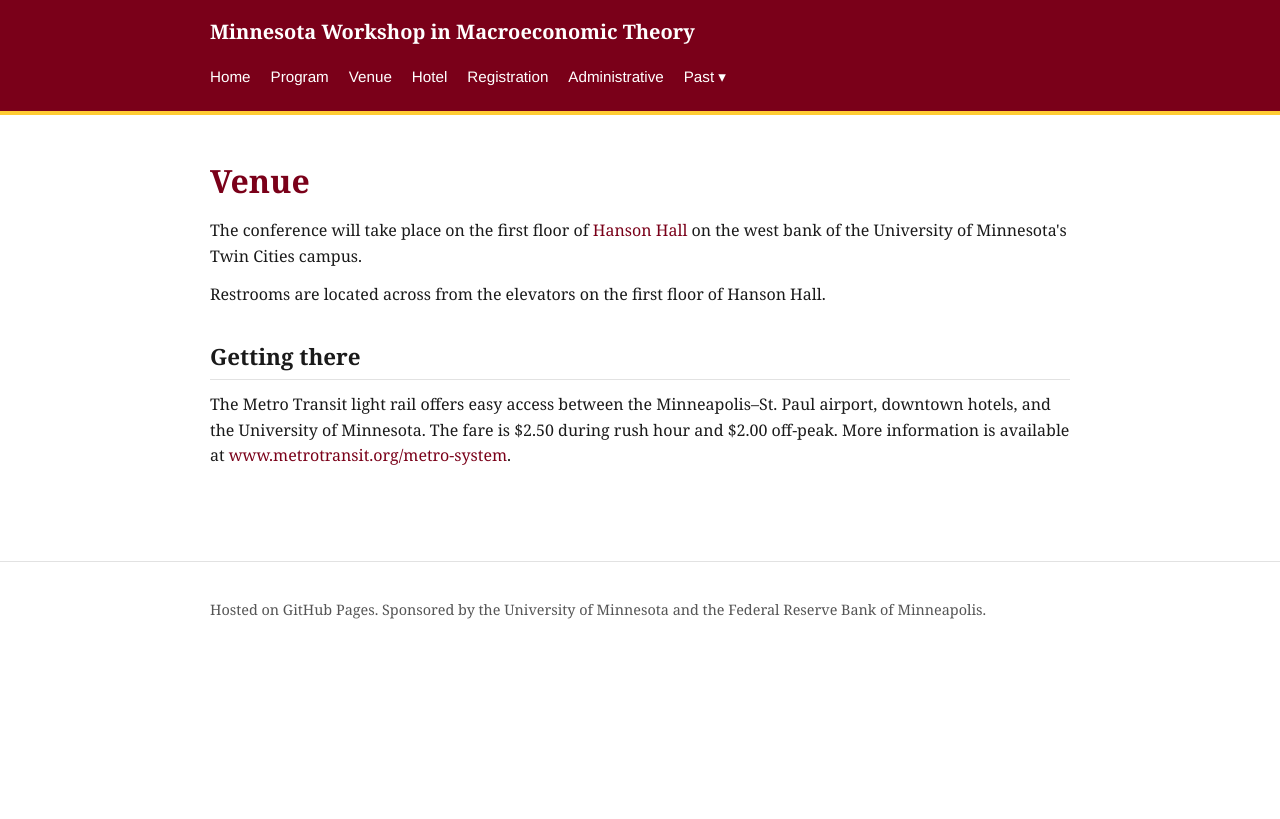
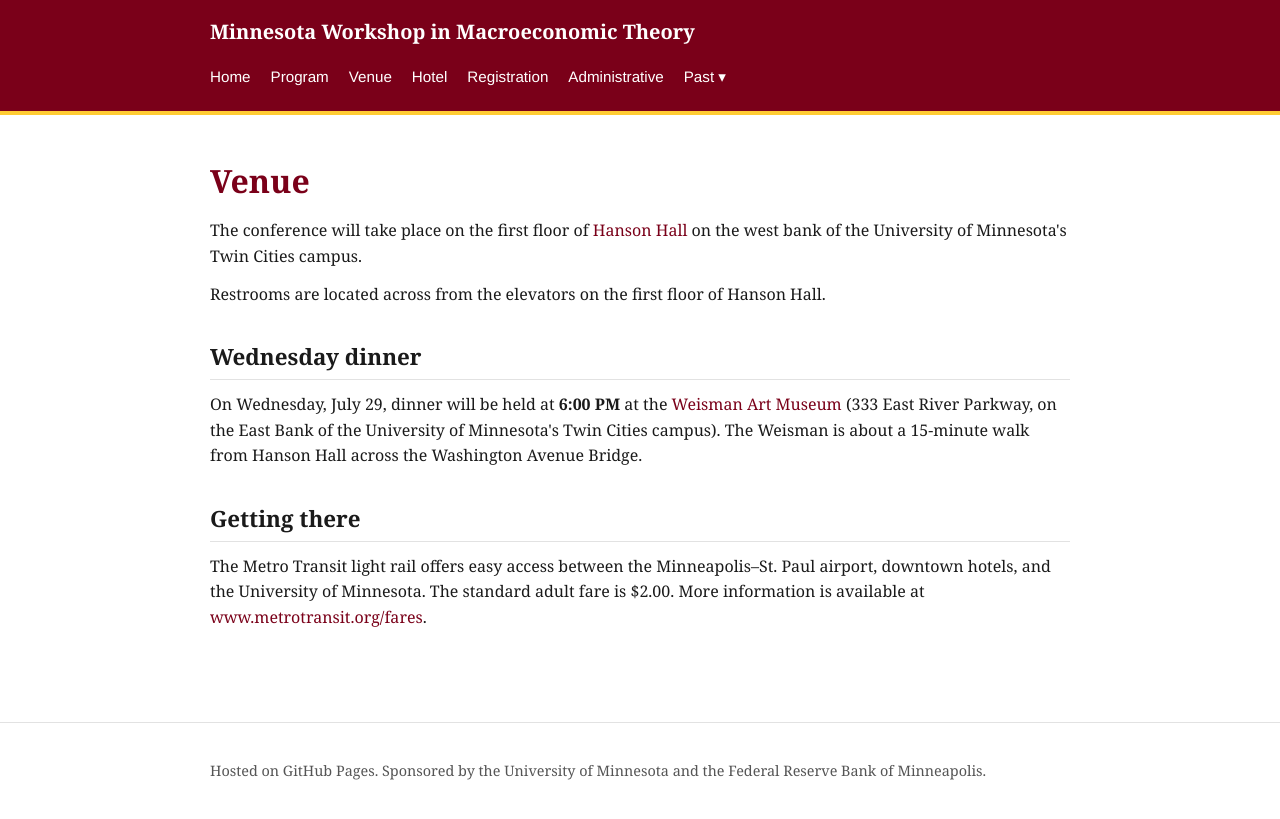
Before and after one commit to mnmacro/mnmacro.github.io, a Jekyll site: the page built from venue.md, in a window 1280 px wide. Shown: the top 819 px of the page. Built offline with Jekyll 4.4.1, drawn with Linux system fonts in a browser that asks for light colours.

Commit message:
Update venue details and refresh stale info
- Wednesday: change 5:30pm Reception to 6:00pm Dinner at the Weisman Art
  Museum on the program; add a Wednesday-dinner section to the venue page.
- Metro Transit fare updated to flat $2.00 (rush-hour split was eliminated).
- Correct paper titles in past programs (2018, 2023).

Co-Authored-By: Claude Opus 4.7 (1M context) <noreply@anthropic.com>

```diff
--- a/venue.md
+++ b/venue.md
@@ -10,6 +10,10 @@ permalink: /venue/
 
 <p>Restrooms are located across from the elevators on the first floor of Hanson Hall.</p>
 
+<h2>Wednesday dinner</h2>
+
+<p>On Wednesday, July 29, dinner will be held at <strong>6:00 PM</strong> at the <a href="https://wam.umn.edu/">Weisman Art Museum</a> (333 East River Parkway, on the East Bank of the University of Minnesota's Twin Cities campus). The Weisman is about a 15-minute walk from Hanson Hall across the Washington Avenue Bridge.</p>
+
 <h2>Getting there</h2>
 
-<p>The Metro Transit light rail offers easy access between the Minneapolis–St. Paul airport, downtown hotels, and the University of Minnesota. The fare is $2.50 during rush hour and $2.00 off-peak. More information is available at <a href="https://www.metrotransit.org/metro-system">www.metrotransit.org/metro-system</a>.</p>
+<p>The Metro Transit light rail offers easy access between the Minneapolis–St. Paul airport, downtown hotels, and the University of Minnesota. The standard adult fare is $2.00. More information is available at <a href="https://www.metrotransit.org/fares">www.metrotransit.org/fares</a>.</p>
```
Also changed, not shown: administrative.md (+1 -1 lines), past/2018.md (+4 -4 lines), past/2023.md (+1 -1 lines), program.md (+2 -2 lines).
